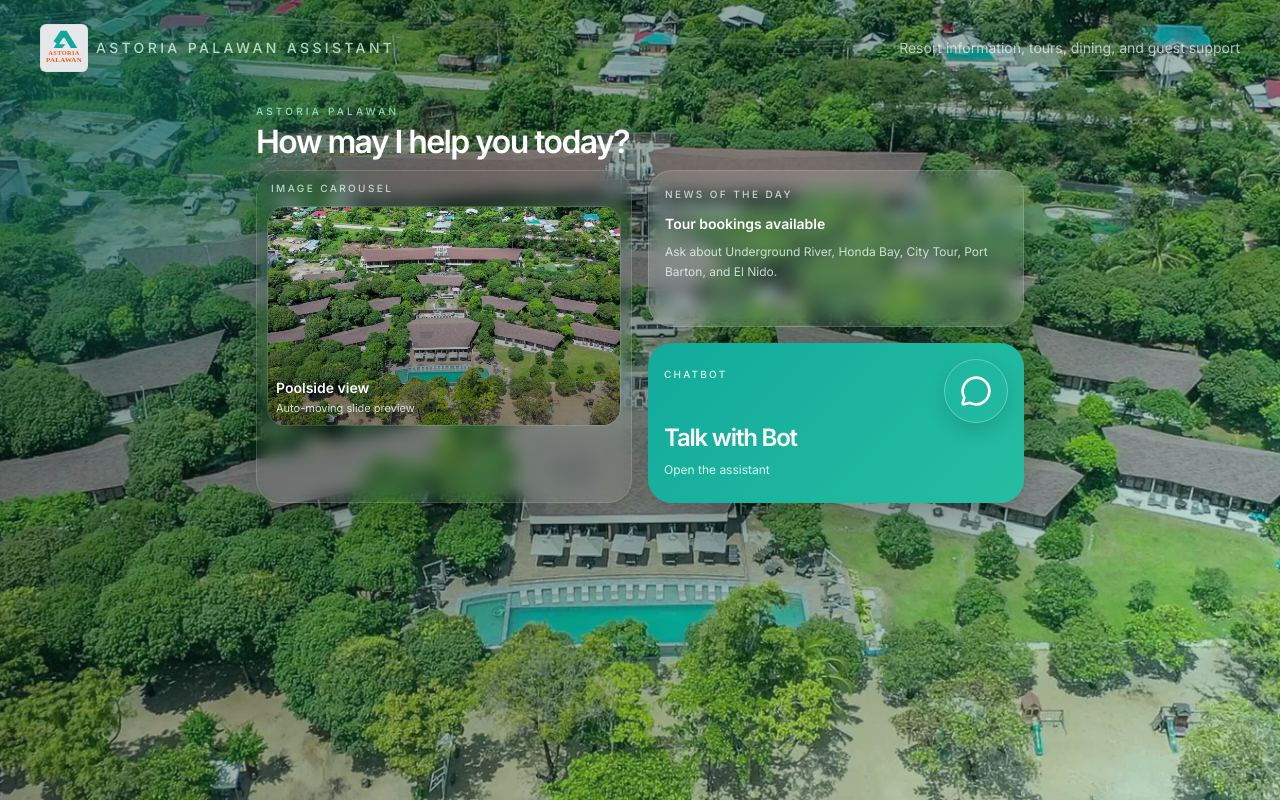
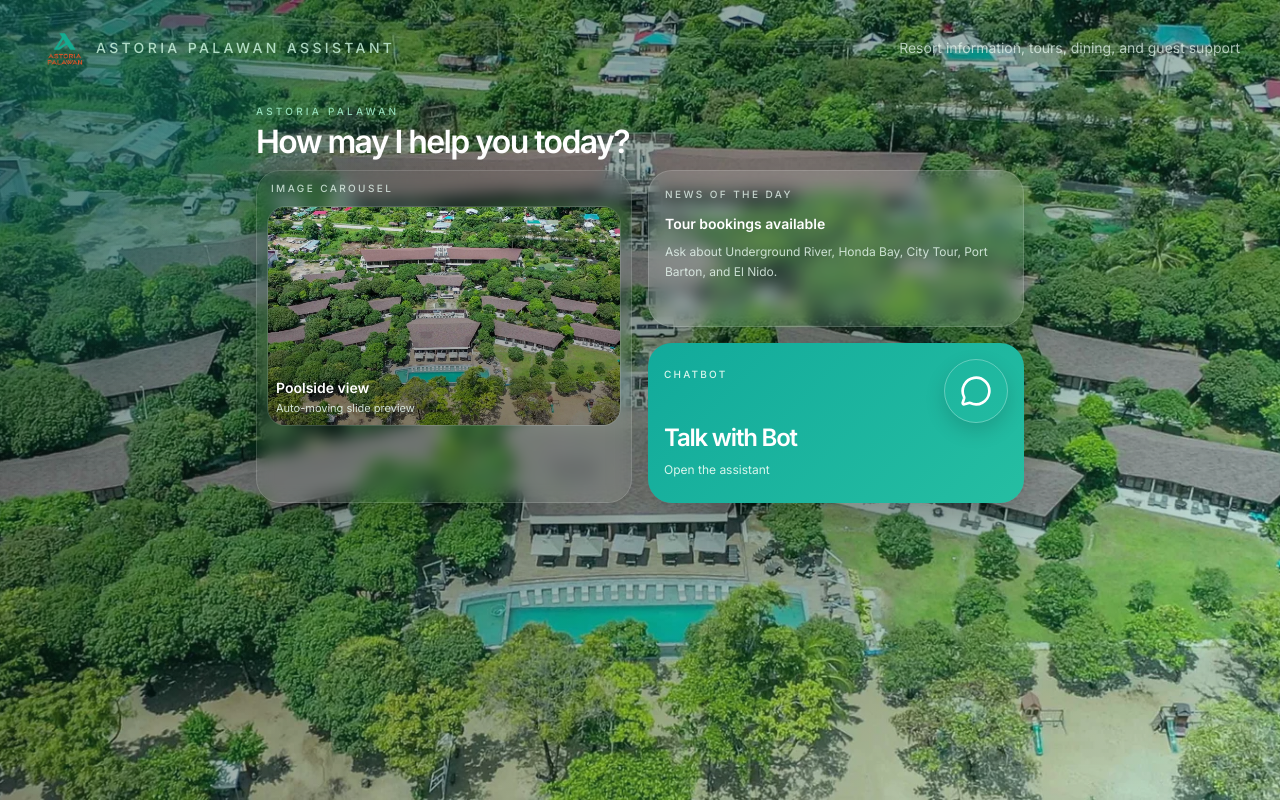
Before and after one commit to Juanich07/astoria-ai-concierge, a Next.js app: page / in a window 1280 px wide. Built offline with nearby package versions, Linux system fonts and the light colour scheme; no server answers; the database is empty.

Commit message:
feat: replace logo with PNG asset and remove background box styling

```diff
--- a/src/app/layout.tsx
+++ b/src/app/layout.tsx
@@ -19,9 +19,9 @@
   title: 'Astoria Palawan Assistant – Astoria Hotels & Resorts',
   description: 'Luxury hotel concierge experience with a premium AI-first interface.',
   icons: {
-    icon: '/icons/astoria-logo.svg',
-    shortcut: '/icons/astoria-logo.svg',
-    apple: '/icons/astoria-logo.svg',
+    icon: '/icons/astoria-logo.png',
+    shortcut: '/icons/astoria-logo.png',
+    apple: '/icons/astoria-logo.png',
   },
 };
 
--- a/src/components/LandingPage.tsx
+++ b/src/components/LandingPage.tsx
@@ -102,12 +102,12 @@
       <div className="relative z-10 flex flex-col gap-2 pb-4 sm:flex-row sm:items-center sm:justify-between sm:gap-4 sm:pb-8">
         <div className="flex items-center gap-2">
           <Image
-            src="/icons/astoria-logo.svg"
+            src="/icons/astoria-logo.png"
             alt="Astoria Palawan logo"
             width={48}
             height={48}
             priority
-            className="h-10 w-10 rounded-md border border-emerald-100/25 bg-white/80 object-cover sm:h-12 sm:w-12"
+            className="h-10 w-10 object-contain sm:h-12 sm:w-12"
           />
           <div className="text-[10px] font-medium uppercase tracking-[0.24em] text-emerald-100/80 sm:text-sm">
             {content.badgeTitle}
```
Also changed, not shown: public/icons/astoria-logo.png (added).
